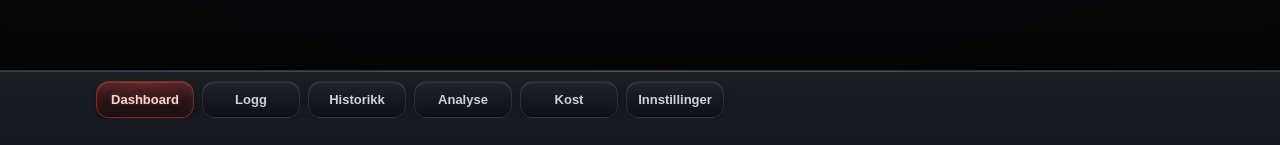
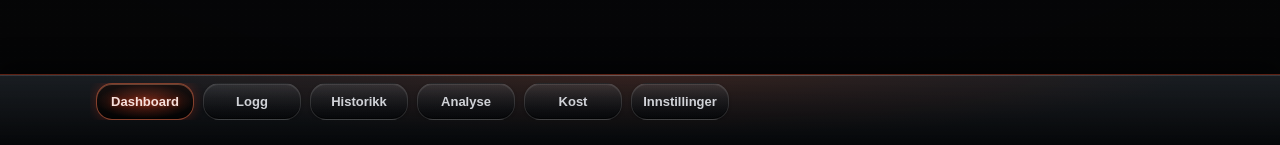
Before and after one commit to Bilboriet/FORGE-Beta, a React (Vite) app: page / in a window 1280 px wide. Shown: the part 652-797 px from the top of the page. Built offline with nearby package versions, Linux system fonts and the light colour scheme; no server answers.

Commit message:
style: bottomnav steel integration + reduced bottom gap

```diff
--- a/src/styles/components.css
+++ b/src/styles/components.css
@@ -706,16 +706,24 @@ button {
   bottom: 0;
   z-index: 1000;
   pointer-events: auto;
-  min-height: 78px;
-  border-top: 1px solid rgba(46, 50, 60, 0.98);
+  min-height: 74px;
+  border-top: 1px solid rgba(255, 80, 40, 0.35);
   background:
-    linear-gradient(180deg, rgba(34, 38, 48, 0.18) 0%, rgba(19, 21, 27, 0) 38%),
-    linear-gradient(180deg, #1a1d25 0%, #14171e 100%);
+    linear-gradient(
+      to bottom,
+      rgba(255, 255, 255, 0.06),
+      rgba(0, 0, 0, 0.6)
+    ),
+    radial-gradient(
+      at 50% 0%,
+      rgba(255, 60, 0, 0.12),
+      transparent 60%
+    ),
+    #0b0f14;
   box-shadow:
-    0 1px 0 rgba(255, 255, 255, 0.08) inset,
-    0 -1px 0 rgba(0, 0, 0, 0.66) inset,
-    0 -8px 22px rgba(0, 0, 0, 0.28);
-  padding: 10px 10px calc(10px + env(safe-area-inset-bottom));
+    0 -8px 24px rgba(0, 0, 0, 0.6),
+    inset 0 1px 0 rgba(255, 255, 255, 0.08);
+  padding: 8px 10px max(env(safe-area-inset-bottom), 4px);
 }
 
 .forge-bottomnav::before {
@@ -739,7 +747,7 @@ button {
   max-width: 1100px;
   margin: 0 auto;
   display: flex;
-  gap: 8px;
+  gap: 9px;
   overflow-x: auto;
   padding-inline: 6px;
   scrollbar-width: none;
@@ -754,8 +762,8 @@ button {
   min-width: 98px;
   flex-shrink: 0;
   padding: 10px 11px;
-  border-radius: 13px;
-  border: 1px solid rgba(255, 255, 255, 0.1);
+  border-radius: 16px;
+  border: 1px solid rgba(255, 255, 255, 0.12);
   font-size: 13px;
   font-weight: 850;
   white-space: nowrap;
@@ -765,26 +773,38 @@ button {
 
 .forge-tab--cold {
   background:
-    linear-gradient(180deg, rgba(54, 58, 67, 0.22) 0%, rgba(14, 16, 22, 0.98) 100%);
-  color: rgba(226, 229, 235, 0.9);
-  border-color: rgba(255, 255, 255, 0.1);
+    linear-gradient(
+      to bottom,
+      rgba(255, 255, 255, 0.08),
+      rgba(0, 0, 0, 0.5)
+    ),
+    linear-gradient(180deg, rgba(47, 51, 59, 0.2) 0%, rgba(13, 15, 20, 0.98) 100%);
+  color: rgba(228, 231, 236, 0.9);
+  border-color: rgba(255, 255, 255, 0.12);
   box-shadow:
     inset 0 1px 0 rgba(255, 255, 255, 0.08),
-    inset 0 -1px 0 rgba(0, 0, 0, 0.5),
-    0 2px 8px rgba(0, 0, 0, 0.24);
+    inset 0 -1px 0 rgba(0, 0, 0, 0.6),
+    0 1px 3px rgba(0, 0, 0, 0.25);
 }
 
 .forge-tab--hot {
   background:
-    radial-gradient(140% 100% at 50% 0%, rgba(171, 43, 35, 0.36) 0%, rgba(24, 17, 19, 0) 58%),
-    linear-gradient(180deg, rgba(58, 34, 35, 0.96) 0%, rgba(20, 14, 16, 0.99) 100%);
-  color: #f3d8d6;
-  border-color: rgba(169, 44, 37, 0.74);
+    radial-gradient(
+      at 50% 50%,
+      rgba(255, 70, 30, 0.35),
+      rgba(0, 0, 0, 0.6) 70%
+    ),
+    linear-gradient(
+      to bottom,
+      rgba(255, 120, 80, 0.15),
+      rgba(0, 0, 0, 0.5)
+    );
+  color: #f6dfdb;
+  border-color: rgba(255, 120, 80, 0.5);
   box-shadow:
-    inset 0 1px 0 rgba(255, 232, 225, 0.15),
-    inset 0 -1px 0 rgba(0, 0, 0, 0.5),
-    inset 0 0 11px rgba(173, 44, 37, 0.24),
-    0 3px 10px rgba(0, 0, 0, 0.28);
+    0 0 12px rgba(255, 60, 30, 0.25),
+    inset 0 1px 0 rgba(255, 160, 120, 0.35),
+    inset 0 -1px 0 rgba(0, 0, 0, 0.55);
 }
 
 .forge-tab:hover {
```
